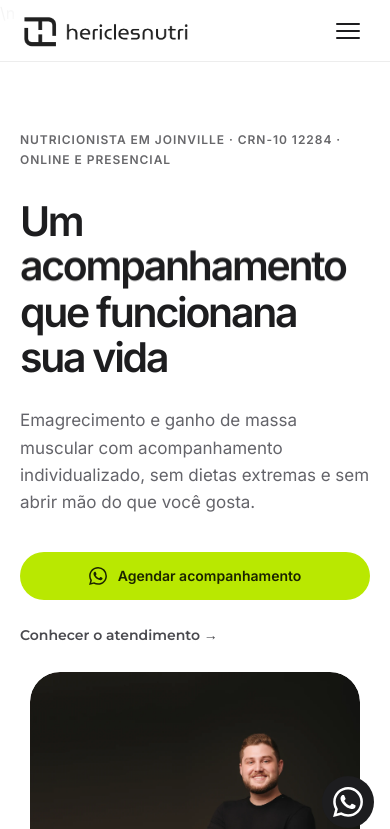
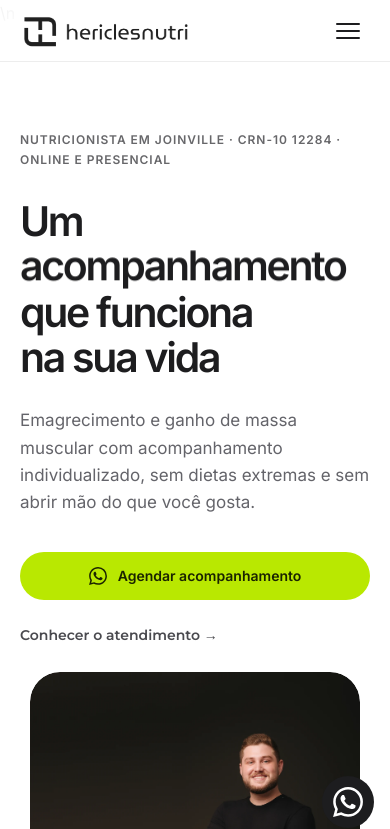
Before and after one commit to hericlesferreira/hericlesnutricionista-site, a React (Vite) app: page / in a window 390 px wide. Shown: the top 829 px of the page. Built offline with nearby package versions, Linux system fonts and the light colour scheme.

Commit message:
style: ajustar hero rotativo ao novo empilhamento

```diff
--- a/src/refresh.css
+++ b/src/refresh.css
@@ -265,7 +265,7 @@ body { background:#fff;color:#1d1d1f;font-family:Inter,Arial,sans-serif;line-hei
   line-height:1.12em;
   white-space:nowrap;
 }
-.hero__title-static {
+.hero__title-line {
   display:block;
 }
 @keyframes heroWordFlip {
@@ -276,7 +276,7 @@ body { background:#fff;color:#1d1d1f;font-family:Inter,Arial,sans-serif;line-hei
   100% { transform:translateY(-4.48em); }
 }
 @media(max-width:480px) {
-  .hero__rotator-track > span { white-space:normal; }
+  .hero__rotator-track > span { white-space:nowrap; }
 }
 @media(prefers-reduced-motion:reduce) {
   .hero__rotator { height:auto; overflow:visible; }
```
